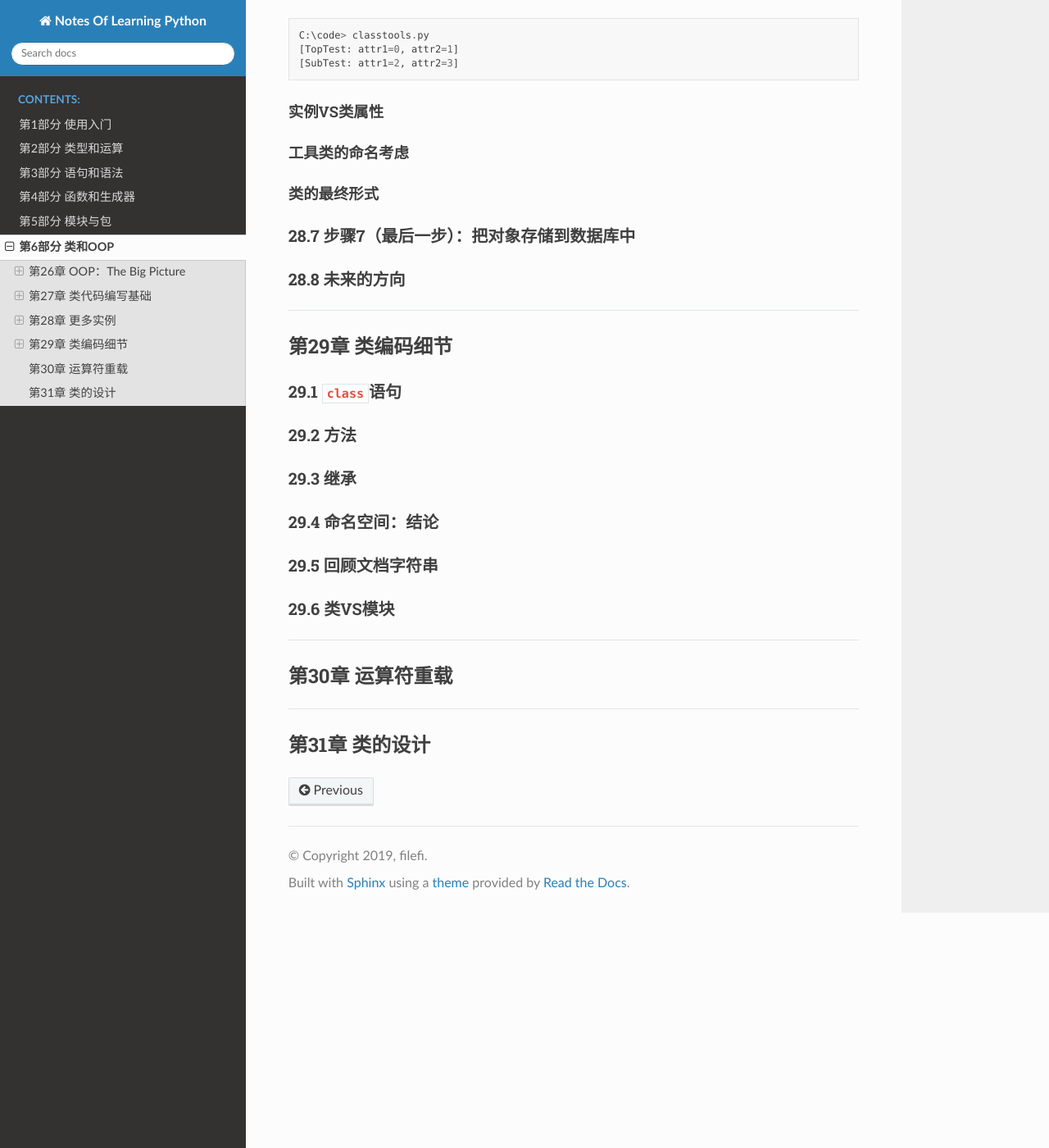
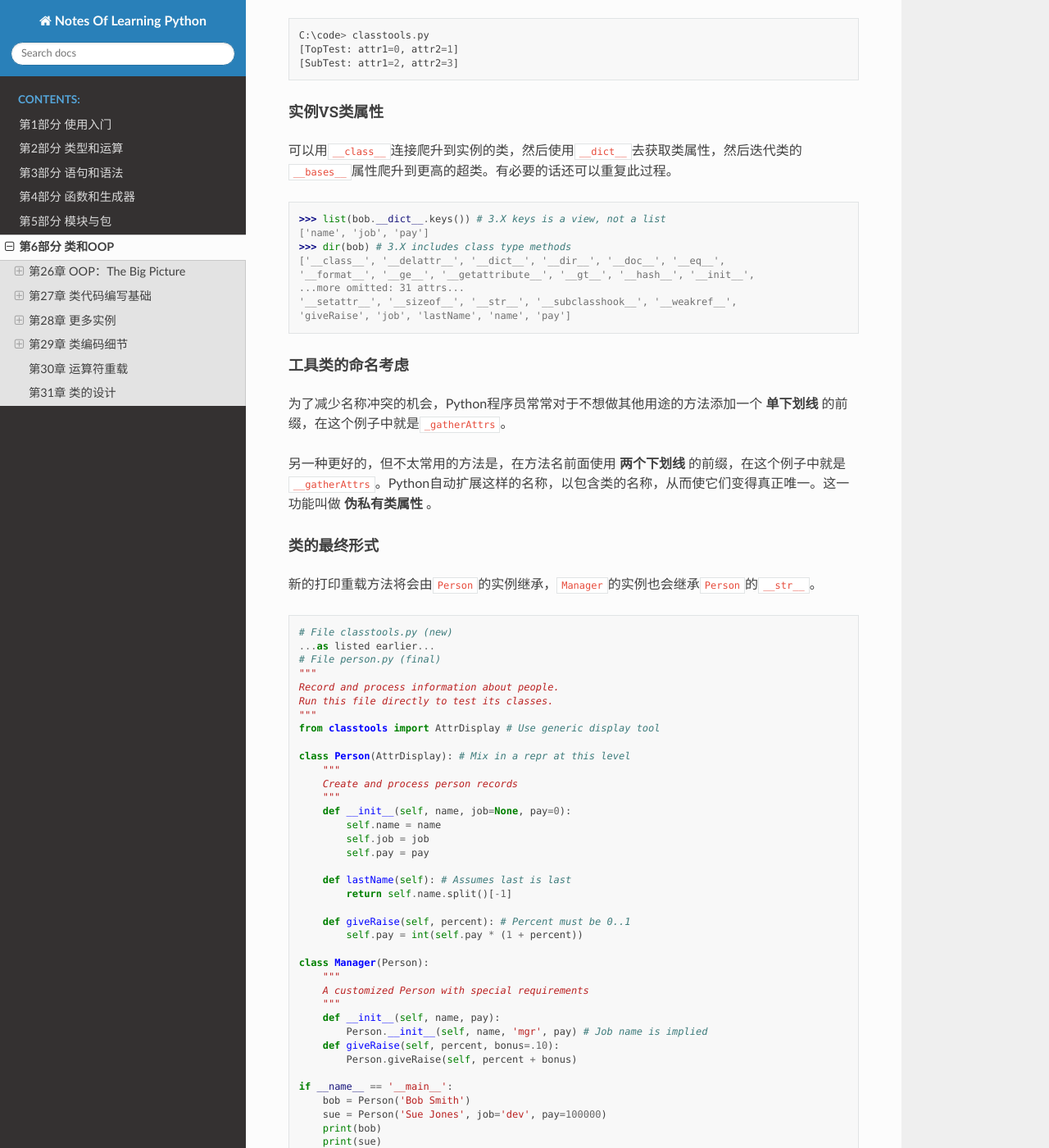
Before and after one commit to filefi/NotesOfLearningPython, a Sphinx documentation site: the page built from source/Part_6_Classes_and_OOP.md, in a window 1280 px wide and 1400 px high, scrolled down 23364 px. Shown: the whole window at 82% size. Built offline with Sphinx 7.4.7 and the Read the Docs theme 2.0.0, drawn with Linux system fonts in a browser that asks for light colours; some of the changed text lies outside the part shown.

````diff
--- a/source/Part_6_Classes_and_OOP.md
+++ b/source/Part_6_Classes_and_OOP.md
@@ -1000,19 +1000,122 @@ C:\code> classtools.py
 
 #### 实例VS类属性
 
+可以用`__class__`连接爬升到实例的类，然后使用`__dict__`去获取类属性，然后迭代类的`__bases__`属性爬升到更高的超类。有必要的话还可以重复此过程。
 
+```python
+>>> list(bob.__dict__.keys()) # 3.X keys is a view, not a list
+['name', 'job', 'pay']
+>>> dir(bob) # 3.X includes class type methods
+['__class__', '__delattr__', '__dict__', '__dir__', '__doc__', '__eq__',
+'__format__', '__ge__', '__getattribute__', '__gt__', '__hash__', '__init__',
+...more omitted: 31 attrs...
+'__setattr__', '__sizeof__', '__str__', '__subclasshook__', '__weakref__',
+'giveRaise', 'job', 'lastName', 'name', 'pay']
+```
 
 #### 工具类的命名考虑
 
+为了减少名称冲突的机会，Python程序员常常对于不想做其他用途的方法添加一个 **单下划线** 的前缀，在这个例子中就是`_gatherAttrs`。
+
+另一种更好的，但不太常用的方法是，在方法名前面使用 **两个下划线** 的前缀，在这个例子中就是`__gatherAttrs`。Python自动扩展这样的名称，以包含类的名称，从而使它们变得真正唯一。这一功能叫做 **伪私有类属性** 。
+
+#### 类的最终形式
+
+新的打印重载方法将会由`Person`的实例继承，`Manager`的实例也会继承`Person`的`__str__`。
+
+```python
+# File classtools.py (new)
+...as listed earlier...
+# File person.py (final)
+"""
+Record and process information about people.
+Run this file directly to test its classes.
+"""
+from classtools import AttrDisplay # Use generic display tool
+
+class Person(AttrDisplay): # Mix in a repr at this level
+    """
+    Create and process person records
+    """
+    def __init__(self, name, job=None, pay=0):
+        self.name = name
+        self.job = job
+        self.pay = pay
+
+    def lastName(self): # Assumes last is last
+        return self.name.split()[-1]
+
+    def giveRaise(self, percent): # Percent must be 0..1
+        self.pay = int(self.pay * (1 + percent))
+
+class Manager(Person):
+    """
+    A customized Person with special requirements
+    """
+    def __init__(self, name, pay):
+        Person.__init__(self, name, 'mgr', pay) # Job name is implied
+    def giveRaise(self, percent, bonus=.10):
+        Person.giveRaise(self, percent + bonus)
+
+if __name__ == '__main__':
+    bob = Person('Bob Smith')
+    sue = Person('Sue Jones', job='dev', pay=100000)
+    print(bob)
+    print(sue)
+    print(bob.lastName(), sue.lastName())
+    sue.giveRaise(.10)
+    print(sue)
+    tom = Manager('Tom Jones', 50000)
+    tom.giveRaise(.10)
+    print(tom.lastName())
+    print(tom)
+```
+
+由于`AttrDisplay`直接从`self`实例中提取了类名，所以每个对象都显示其最近的（最低的）类的名称：`tom`现在显示为`Manager`，而不是`Person`。并且我们最终验证了其`job`也已经由`Manager`的构造函数正确地填充为`mgr`：
+
+```python
+C:\code> person.py
+[Person: job=None, name=Bob Smith, pay=0]
+[Person: job=dev, name=Sue Jones, pay=100000]
+Smith Jones
+[Person: job=dev, name=Sue Jones, pay=110000]
+Jones
+[Manager: job=mgr, name=Tom Jones, pay=60000]
+```
 
 
-#### 类的最终形式
+
+### 28.7 步骤7（最后一步）：把对象存储到数据库中
+
+在最后一步，让我们把对象持久化。
+
+#### Pickle和Shelve
+
+对象持久化通过3个标准的库模块来实现，这3个模块在Python中都可用：
+
+- `pickle`：任意Python对象的字节串之间的序列化。
+- `dbm`（在Python 2.X中叫做`anydbm`）：实现一个可通过键访问的文件系统，以存储字符串。
+- `shelve`：使用另两个模块按照键把Python对象存储到一个文件中。
+
+##### `pickle`模块
+
+
+
+##### `shelve`模块
 
 
 
 
 
-### 28.7 步骤7（最后一步）：把对象存储到数据库中
+#### 在shelve数据库中存储对象
+
+
+
+#### 交互地探索`shelve`
+
+
+
+#### 更新`shelve`中的对象
 
 
 
````
